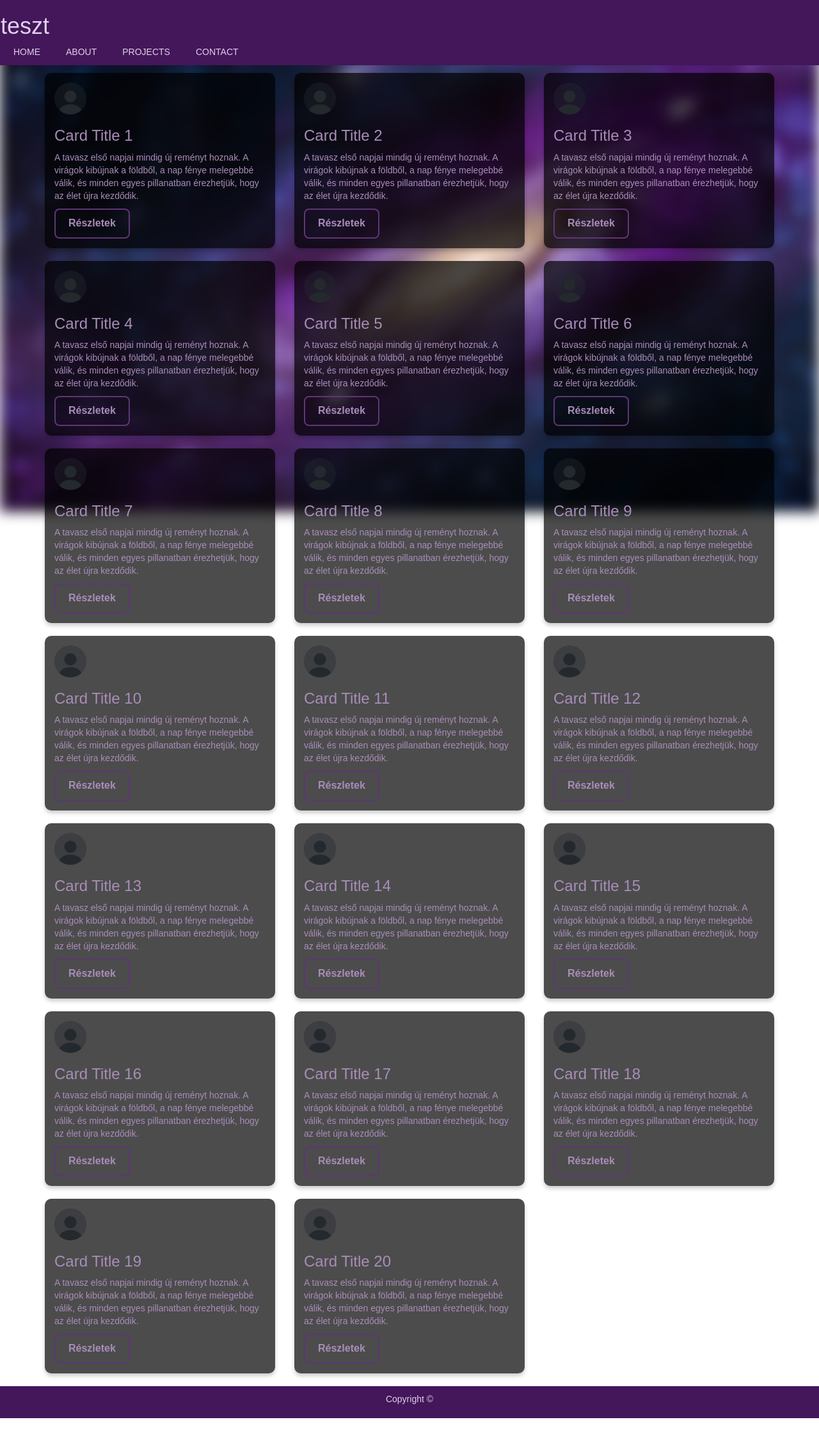
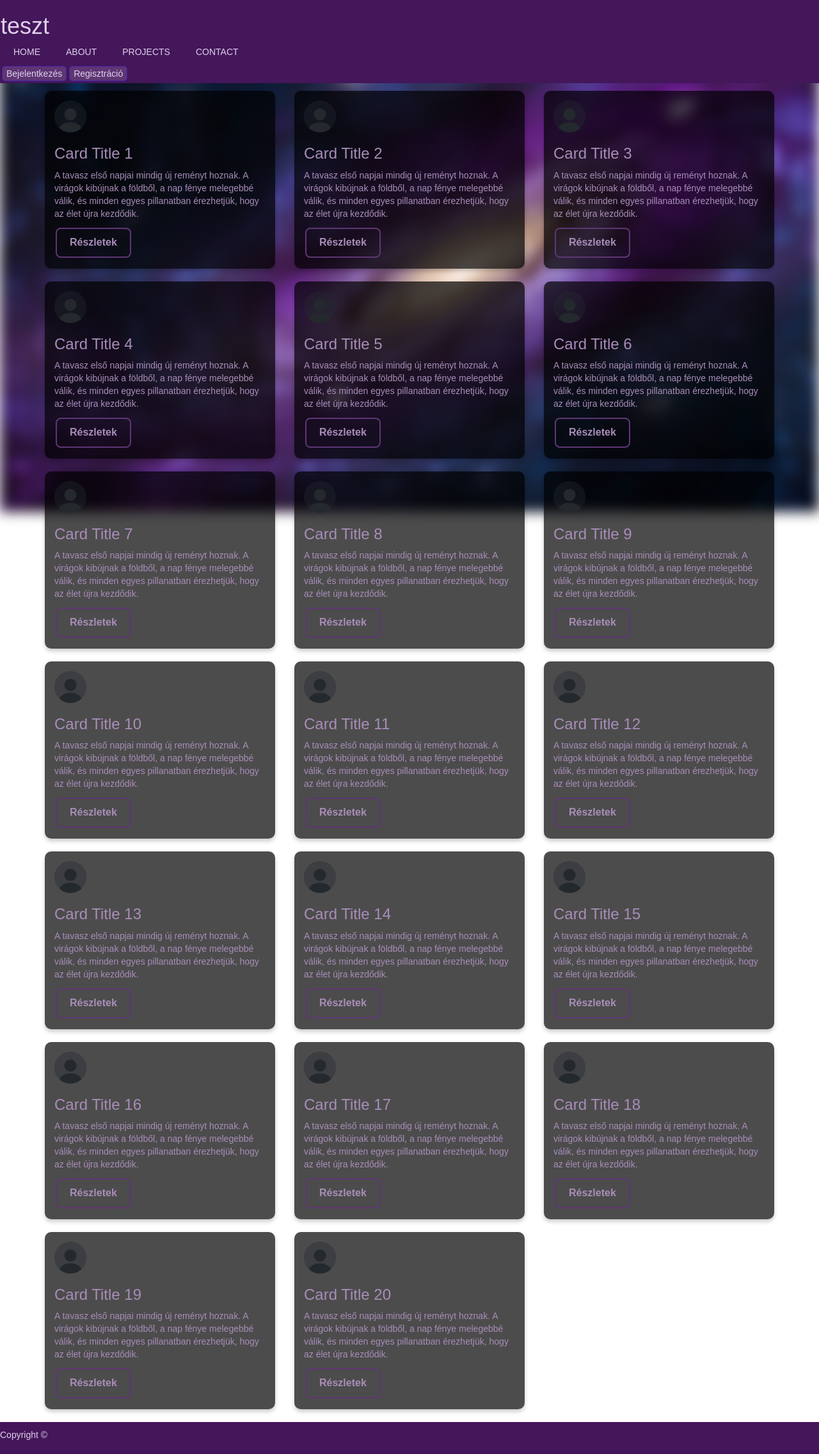
Before and after one commit to lenartaron/szakdoga, a Vue app: page / in a window 1280 px wide. Shown: the whole page at 64% size. Before the commit the page ends 2217 px from the top, so only its background shows below. Built offline with nearby package versions, Linux system fonts and the light colour scheme.

Commit message:
button animation in mainpage (test)

```diff
--- a/src/App.vue
+++ b/src/App.vue
@@ -1,4 +1,5 @@
 <script setup>
+
 
 </script>
 <template>
@@ -13,6 +14,10 @@
             <li><a href="#" data-item='Contact'>Contact</a></li>
           </ul>
         </nav>
+      </section>
+      <section>
+        <button>Bejelentkezés</button>
+        <button>Regisztráció</button>
       </section>
     </header>
     <main class="contant">
@@ -73,5 +78,8 @@
   .card {
     width: 100%;
   }
+  .menuItems {
+    display: none;
+  }
 }
 </style>
--- a/src/style.css
+++ b/src/style.css
@@ -57,7 +57,7 @@ header {
 header>a {
   font-weight: 700;
   font-size: xx-large;
-  text-decoration: none;
+  box-decoration: none;
   color: aliceblue;
   cursor: url("assets/cursortest.cur"), pointer;
 }
@@ -66,7 +66,7 @@ header>a {
 footer {
   bottom: 0;
   width: 100%;
-  text-align: center;
+  box-align: center;
   align-items: end;
   padding: 10px 0;
 }
@@ -97,7 +97,34 @@ footer {
 /*Egyéb*/
 button {
   background-color: #5E3674;
+  margin: 2px;
+  border: solid 1px rgb(66, 33, 165);
+  border-radius: 5px;
+  transition: all 1s;
 }
+
+button:hover {
+  animation: ButHov 0.4s ease infinite;
+}
+
+@keyframes ButHov {
+  0%{
+    box-shadow: -2px -2px 1px rgb(36, 19, 85), 3px 3px 10px rgb(33, 86, 165);
+  }
+  25% {
+    box-shadow: -2px 2px 1px rgb(36, 19, 85), 3px -3px 10px rgb(66, 33, 165);
+  }
+  50% {
+    box-shadow: 2px 2px 1px rgb(36, 19, 85), -3px -3px 10px rgb(66, 33, 165);
+  }
+  75% {
+    box-shadow: 2px -2px 1px rgb(36, 19, 85), -3px 3px 10px rgb(66, 33, 165);
+  }
+  100% {
+    box-shadow: -2px -2px 1px rgb(36, 19, 85), 3px 3px 10px rgb(66, 33, 165);
+  }
+}
+
 
 #reszletek {
   cursor: url("assets/pointercursor.cur"), auto;
```
